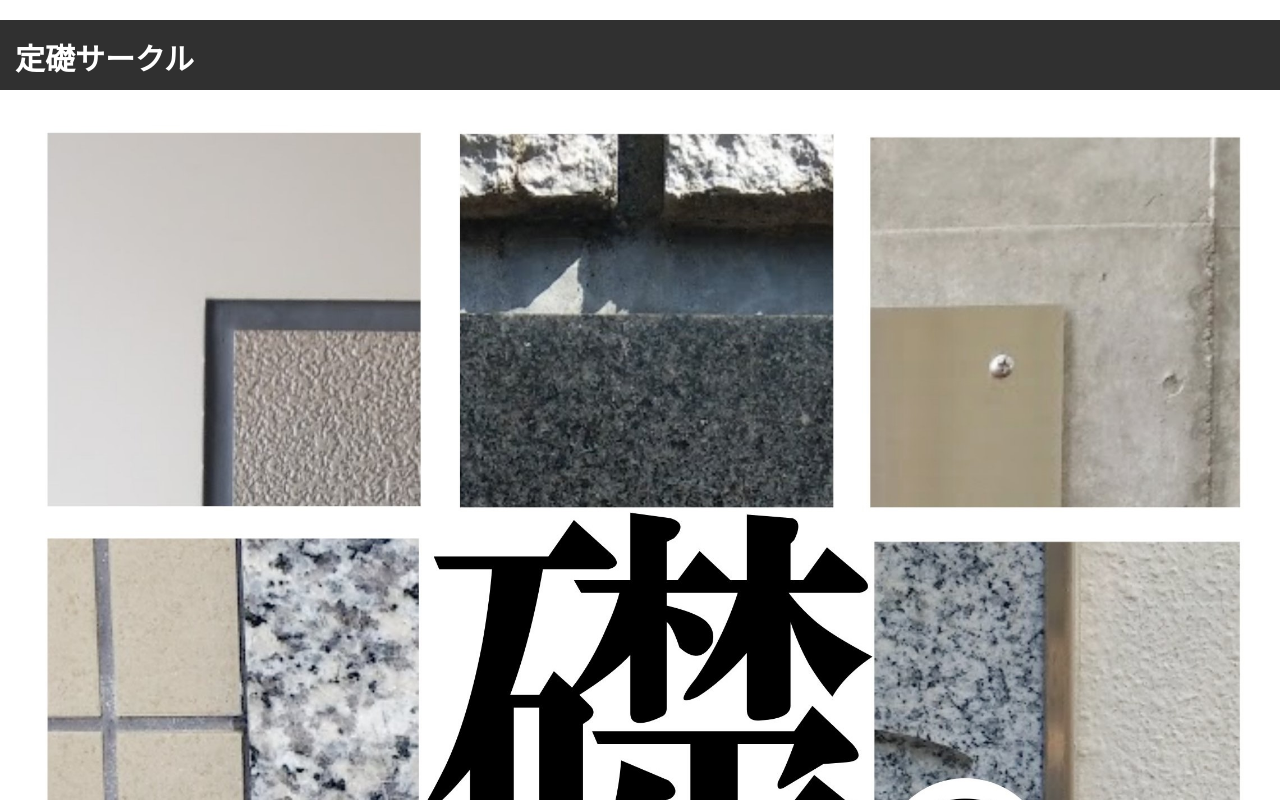
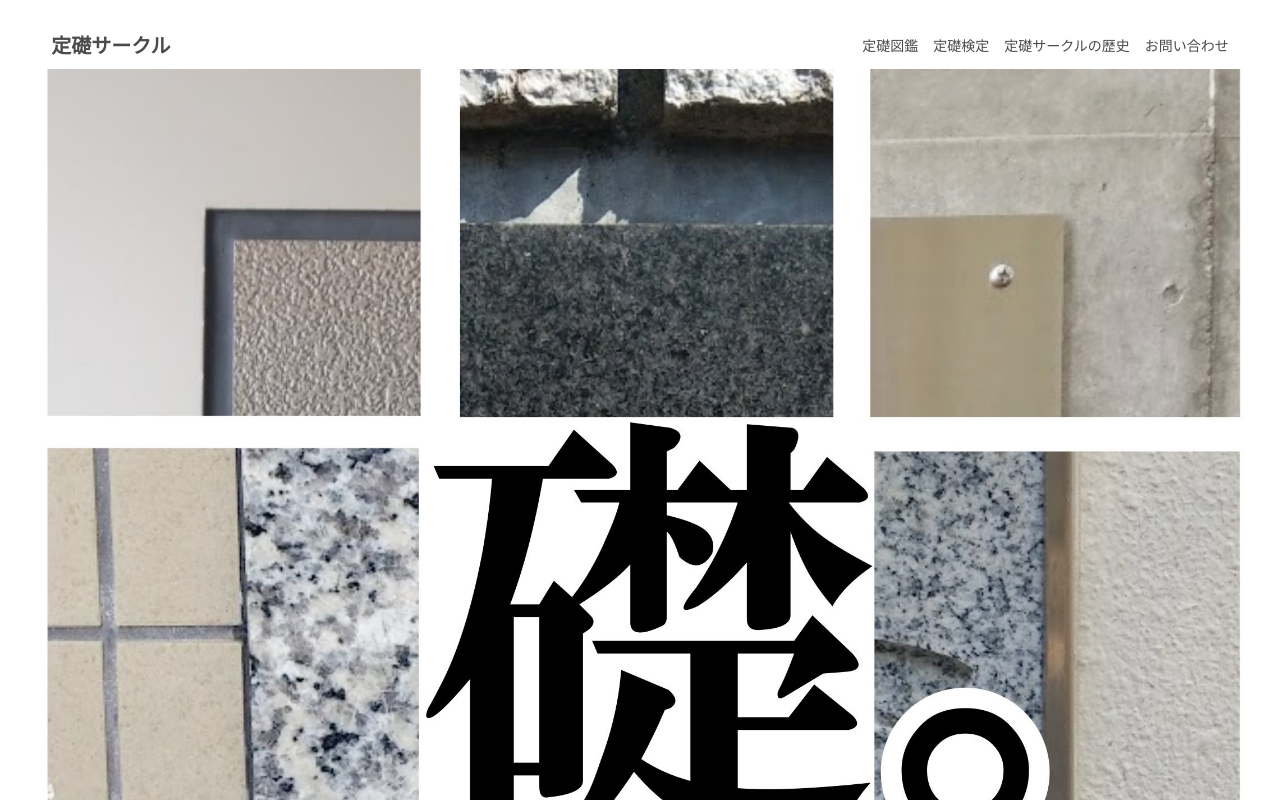
Before and after one commit to cornerstonecircle/hp, a plain HTML site: page index.html in a window 1280 px wide. Shown: the top 800 px of the page. Drawn offline with Linux system fonts and the light colour scheme.

Commit message:
Add files via upload

```diff
--- a/index.html
+++ b/index.html
@@ -6,8 +6,20 @@
   <link rel="stylesheet" href="stylesheet.css" type="text/css">
   <body>
     <header>
-        <h1>定礎サークル</h1>
-     </header>
+      <h1>
+          <a href="#">定礎サークル</a>
+      </h1>
+      <nav class="pc-nav">
+          <ul>
+              <li><a href="#">定礎図鑑</a></li>
+              <li><a href="#">定礎検定</a></li>
+              <li><a href="#">定礎サークルの歴史</a></li>
+              <li><a href="#">お問い合わせ</a></li>
+          </ul>
+      </nav>
+  </header>
+
+  </body>
         <div class="titleimg">
             <img src="teiso.jpg">
         </div>
@@ -20,6 +32,7 @@
         <div class="news">
           <h2>お知らせ</h2>
           <p><span class="date">2023年4月10日</span><span class="list">　新入生歓迎会を行いました。</span></p>
+          <p><span class="date">2023年4月15日</span><span class="list">　令和5年度定礎検定の詳細を公開しました。</span></p>
           <p><span class="date">2023年8月15日</span><span class="list">　違法薬物所持に対する声明を発表しました。</span></p>
           <p><span class="date">2023年9月20日</span><span class="list">　当サークルが「実在しない」との流言についての声明を発表しました。</span></p>
          <p><span class="date">2023年11月6日</span><span class="list">　定礎祭を開催しました。</span></p>
@@ -37,13 +50,25 @@
       <div class="place">
       <h2>活動場所</h2>
         <p>日本大学文理学部6号館　ドライエリア</p>
-        <iframe src="https://www.google.com/maps/embed?pb=!1m18!1m12!1m3!1d3241.57635838134!2d139.63211022633598!3d35.66280788098484!2m3!1f0!2f0!3f0!3m2!1i1024!2i768!4f13.1!3m3!1m2!1s0x6018f3b7295ee725%3A0x976c9f9976ffb62f!2z44CSMTU2LTAwNDUg5p2x5Lqs6YO95LiW55Sw6LC35Yy65qGc5LiK5rC077yT5LiB55uu77yS77yV!5e0!3m2!1sja!2sjp!4v1701094528730!5m2!1sja!2sjp" width="600" height="450" style="border:0;" allowfullscreen="" loading="lazy" referrerpolicy="no-referrer-when-downgrade"></iframe>
+        <iframe src="https://www.google.com/maps/embed?pb=!1m18!1m12!1m3!1d3241.57635838134!2d139.63211022633598!3d35.66280788098484!2m3!1f0!2f0!3f0!3m2!1i1024!2i768!4f13.1!3m3!1m2!1s0x6018f3b7295ee725%3A0x976c9f9976ffb62f!2z44CSMTU2LTAwNDUg5p2x5Lqs6YO95LiW55Sw6LC35Yy65qGc5LiK5rC077yT5LiB55uu77yS77yV!5e0!3m2!1sja!2sjp!4v1701094528730!5m2!1sja!2sjp" width="100%" height="300px" style="border:0;" allowfullscreen="" loading="lazy" referrerpolicy="no-referrer-when-downgrade"></iframe>
       </div>
 
-      <div class="info">
+      <div class="qanda">
       <h2>よくある質問</h2>
+      <p class="question">Q.部員は何人ですか？</p>
+      <p>現在の部員数は522名で、学内最多の人数を誇っています。</p>
+      <p class="question">Q.主な活動内容は何ですか？</p>
+      <p>学内に存在する定礎を巡って意見を交わしたり、未だに見つかっていない定礎を探索したりしています。</p>
+      <p class="question">Q.本当に実在するサークルですか？</p>
+      <p>はい。</p>
+      <p class="question">Q.本当ですか？</p>
+      <p>はい。</p>
+    </div>
+    <div class="info">
+      <h2>お問い合わせ</h2>
       <p>現在、お問い合わせは受け付けておりません。</p>
     </div>
+    </body>
 
     <footer>
         <p>©日本大学文理学部非公認サークル　定礎サークル All rights reserved.</p>
--- a/stylesheet.css
+++ b/stylesheet.css
@@ -12,18 +12,35 @@
     text-decoration: none;
   }
 
-  header{
-    margin :0%;
+  header {
+    padding: 30px 4% 10px;
+    position: fixed;
+    top: 0;
     width: 100%;
-    height: 70px;
-    background-color: #303030;
-    color: white;
-}
-
-header h1{
-    font-size: 30px;
-    padding: 15px;
-}
+    background-color: #fff;
+    display: flex;
+    align-items: center;
+ }
+ h1 {
+    margin: 0; padding: 0;
+    font-size: 20px;
+ }
+ a {
+    text-decoration: none;
+    color: #4b4b4b;
+ }
+ nav {
+    margin: 0 0 0 auto;
+ }
+ ul {
+    list-style: none;
+    margin: 0;
+    display: flex;
+ }
+ li {
+    margin: 0 0 0 15px;
+    font-size: 14px;
+ }
 
   .titleimg img{
     width: 100%;
@@ -57,11 +74,15 @@ h2{
     text-align: center;
   }
 
-  .info{
-    margin: 100px;
+  .qanda{
+    margin:100px;
     text-align: center;
   }
 
+    .info{
+    margin:100px;
+    text-align: center;
+  }
 
   .flex {
     display: flex; /*横並び*/
@@ -82,6 +103,9 @@ h2{
     padding: 0;
   }
 
+  .question{
+    font-weight: bold;
+  }
   footer p {
     color: #ffffff;
     font-size: 12px;
```
